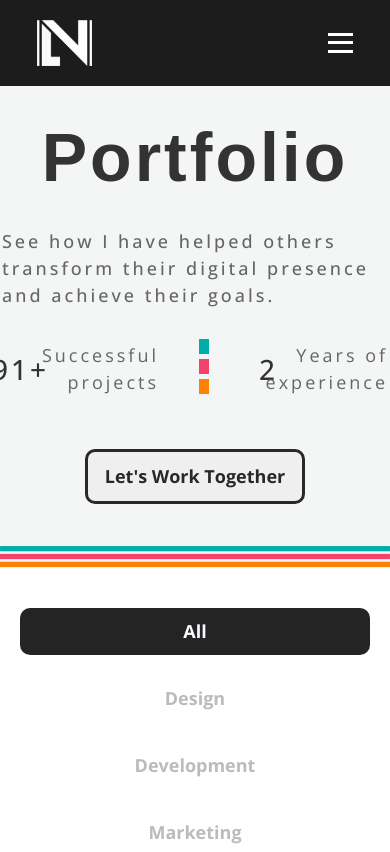
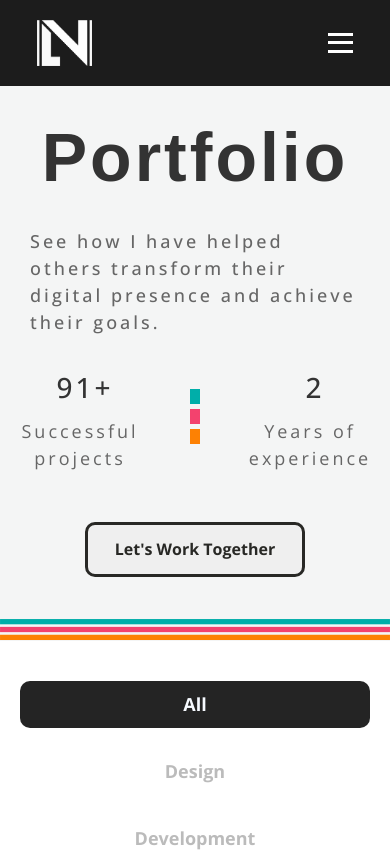
Before and after one commit to Count-MonteCristo/portfolio, a React (Create React App) app: page /portfolio in a window 390 px wide. Shown: the top 852 px of the page. Built offline with nearby package versions, Linux system fonts and the light colour scheme; a web font is replaced by a local one.

Commit message:
portfolio page fix 2

```diff
--- a/src/components/css/heroPortfolio.css
+++ b/src/components/css/heroPortfolio.css
@@ -119,6 +119,8 @@
 
   .portfolio-text {
     font-size: 18px;
+    padding-left: 20px;
+    padding-right: 20px;
   }
 
   .number {
@@ -132,7 +134,7 @@
   .cta-button-hero {
     width: 220px;
     height: 55px;
-    font-size: 18px;
+    font-size: 16px;
     margin-bottom: 40px;
   }
 }
@@ -154,14 +156,16 @@
 
   .portfolio-counter {
     gap: 40px;
-    margin-left: -20px;
   }
 
   .label {
-    text-align: right;
+    text-align: center;
   }
 
-  .number {
-    margin-right: -40px;
+
+  .successful-projects,
+  .experience {
+    display: flex;
+    flex-direction: column;
   }
 }
```
